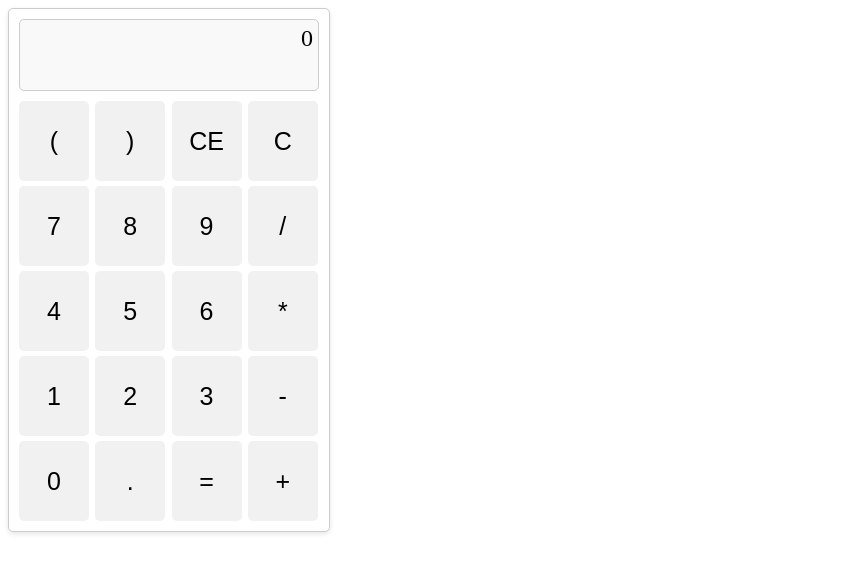
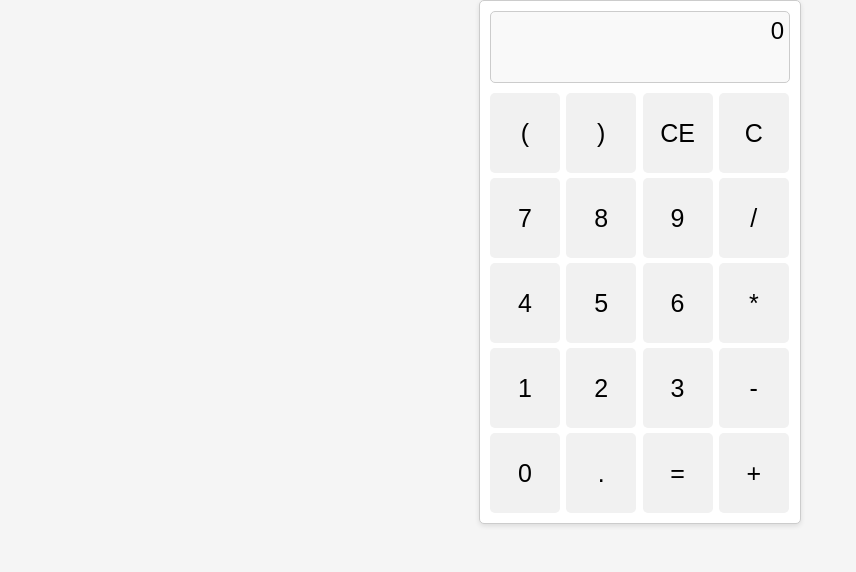
Before and after one commit to elisiolg/calculator, a plain HTML site: page index.html in a window 1280 px wide. Shown: the whole page, without its empty margins (0-856 px from the left). Drawn offline with Linux system fonts and the light colour scheme.

Commit message:
Changes to be committed: modified:   index.html modified:   style.css

```diff
--- a/style.css
+++ b/style.css
@@ -1,4 +1,14 @@
-.calculator {
+body {
+    font-family: Arial, sans-serif;
+    margin: 0;
+    padding: 0;
+    display: flex;
+    justify-content: center;
+    align-items: center;
+    background-color: #f5f5f5;
+  }
+
+  .calculator {
     width: 300px;
     border: 1px solid #ccc;
     border-radius: 5px;
```
Also changed, not shown: index.html (indentation only).
